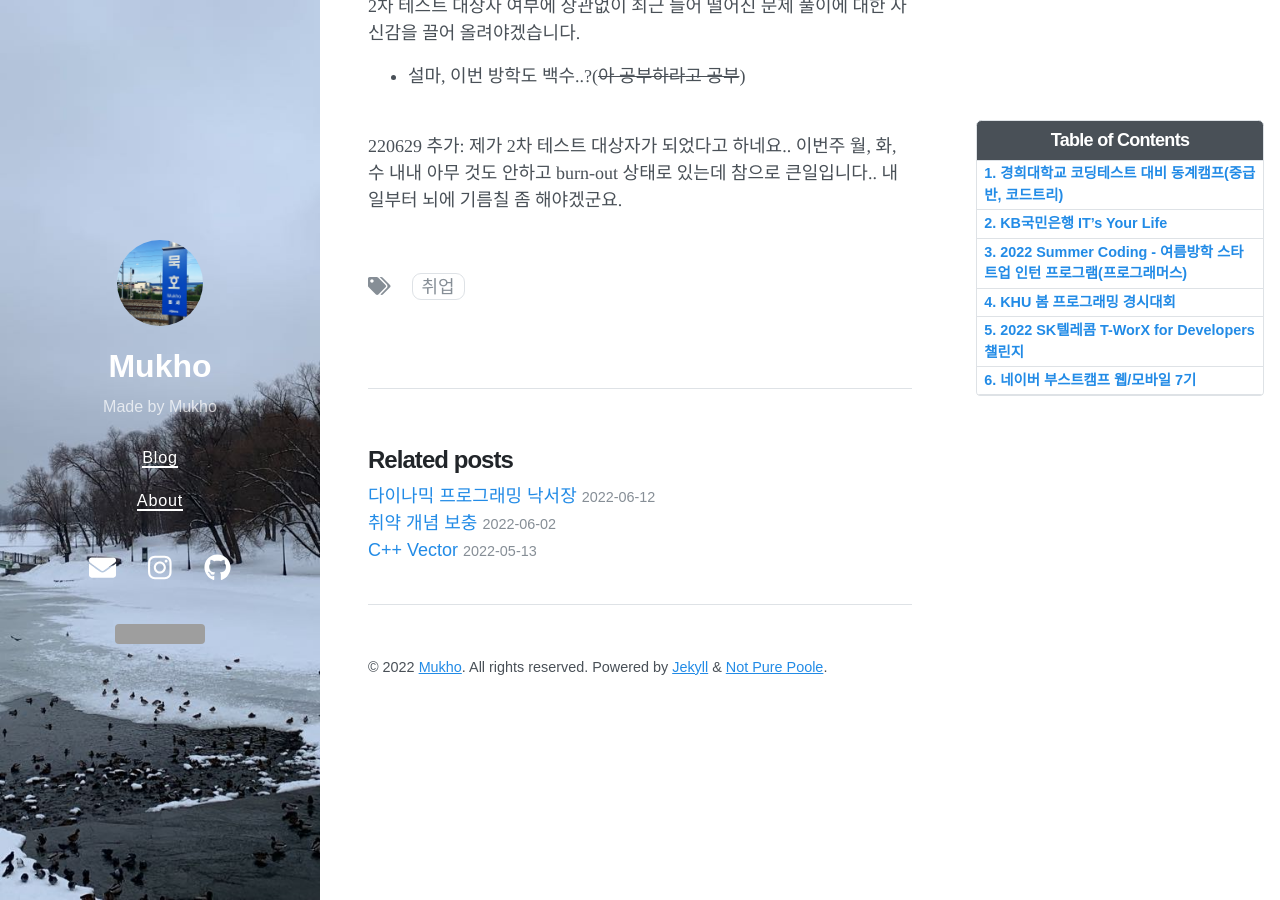
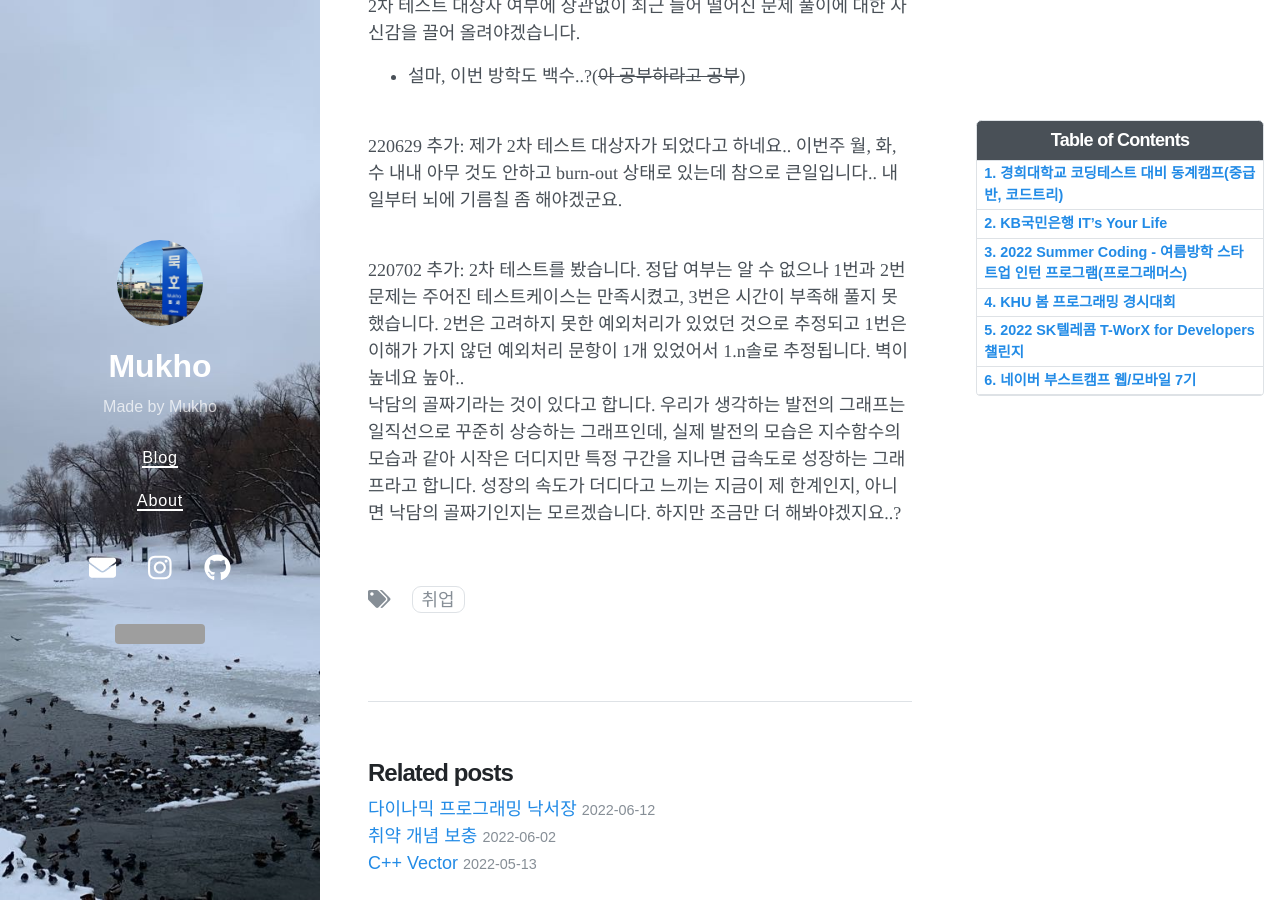
Before and after one commit to mukhoplus/mukhoplus.github.io, a Jekyll site: the page built from _posts/2022-06-08-묵호씨의 취업 도전기.md, in a window 1280 px wide and 900 px high, scrolled down 3517 px. Built offline with Jekyll 4.4.1, drawn with Linux system fonts in a browser that asks for light colours; nearby versions of some CDN libraries; comment, search, counter and statistics services are not loaded; grey boxes are pictures that could not be loaded.

Commit message:
Boost Camp 2nd Coding Test

```diff
--- a/_posts/2022-06-08-묵호씨의 취업 도전기.md
+++ b/_posts/2022-06-08-묵호씨의 취업 도전기.md
@@ -46,3 +46,6 @@ toc:  true
 - 설마, 이번 방학도 백수..?(~~아 공부하라고 공부~~)<br><br>
 
 220629 추가: 제가 2차 테스트 대상자가 되었다고 하네요.. 이번주 월, 화, 수 내내 아무 것도 안하고 burn-out 상태로 있는데 참으로 큰일입니다.. 내일부터 뇌에 기름칠 좀 해야겠군요.<br><br>
+
+220702 추가: 2차 테스트를 봤습니다. 정답 여부는 알 수 없으나 1번과 2번 문제는 주어진 테스트케이스는 만족시켰고, 3번은 시간이 부족해 풀지 못했습니다. 2번은 고려하지 못한 예외처리가 있었던 것으로 추정되고 1번은 이해가 가지 않던 예외처리 문항이 1개 있었어서 1.n솔로 추정됩니다. 벽이 높네요 높아..<br>
+낙담의 골짜기라는 것이 있다고 합니다. 우리가 생각하는 발전의 그래프는 일직선으로 꾸준히 상승하는 그래프인데, 실제 발전의 모습은 지수함수의 모습과 같아 시작은 더디지만 특정 구간을 지나면 급속도로 성장하는 그래프라고 합니다. 성장의 속도가 더디다고 느끼는 지금이 제 한계인지, 아니면 낙담의 골짜기인지는 모르겠습니다. 하지만 조금만 더 해봐야겠지요..?<br><br>
```
